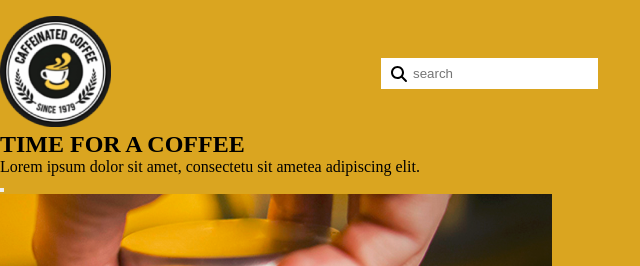
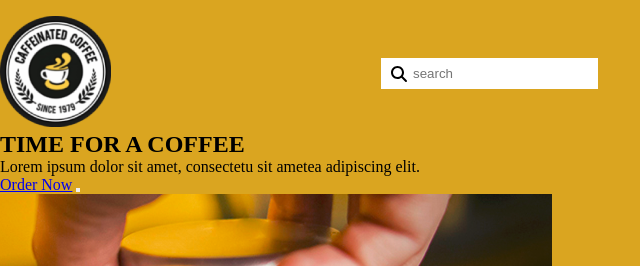
Before and after one commit to zxlqarnan-dotcom/Zulqarnain-Awan, a plain HTML site: page landing-page.html in a window 1280 px wide. Shown: the top 266 px of the page, 0-640 px from the left. Drawn offline with Linux system fonts and the light colour scheme.

Commit message:
landing-page

```diff
--- a/landing-page.html
+++ b/landing-page.html
@@ -46,7 +46,10 @@
             <div class="col-content">
                 <h1>TIME FOR A COFFEE</h1>
                 <p>Lorem ipsum dolor sit amet, consectetu sit ametea adipiscing elit.</p>
-                <button type="Order Now"></button>
+                <a href="cart.html">Order Now</a>
+                <button type="Order Now">
+                    <div class="Order Now"></div>
+                </button>
                 <section>
                 <div class="col-img">
                     <img src="images/intro banner.png" alt="img-intro-banner" class="img-intro-banner">
```
